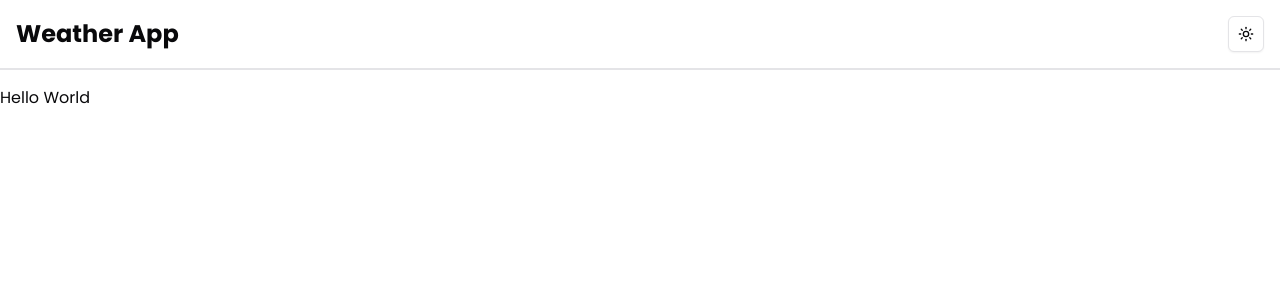
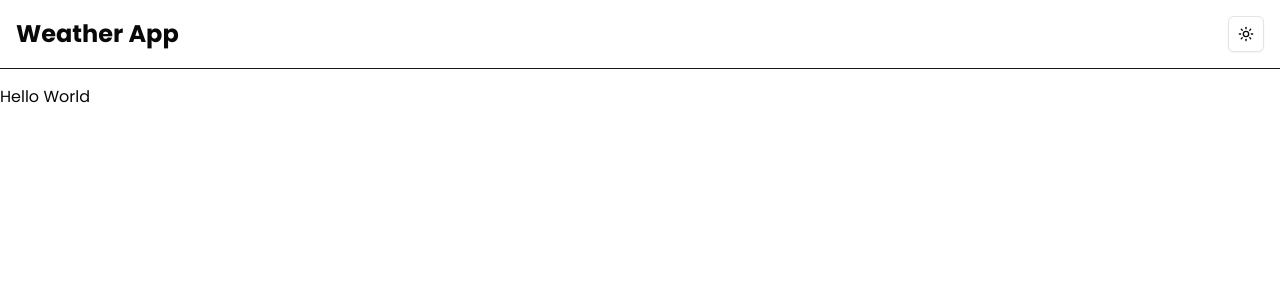
Before and after one commit to Costaa18/weather-web, a Next.js app: page /weather in a window 1280 px wide. Shown: the top 300 px of the page. Built offline with nearby package versions, Linux system fonts and the light colour scheme.

Commit message:
Refactor Header component styling for improved visual consistency

```diff
--- a/app/components/Header.tsx
+++ b/app/components/Header.tsx
@@ -4,7 +4,7 @@ import Link from "next/link";
 export default function Header() {
     return (
         <>
-            <header className="flex items-center justify-between p-4 border-b-2 border-text-foreground mb-4">
+            <header className="flex items-center justify-between p-4 border-b border-zinc-900 mb-4">
                 <Link
                     href="/"
                     className="text-2xl font-bold">
```
